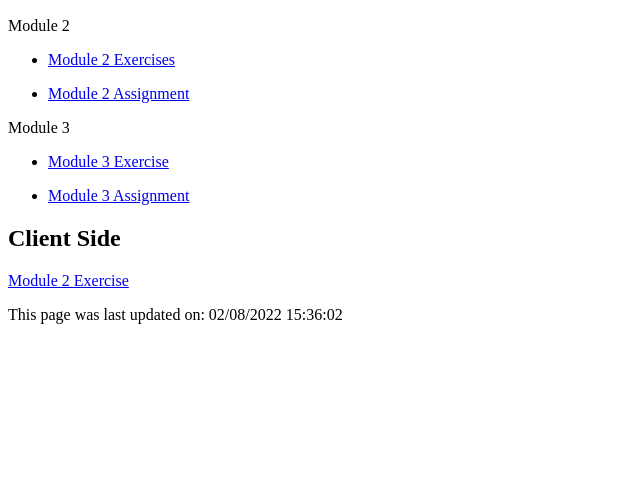
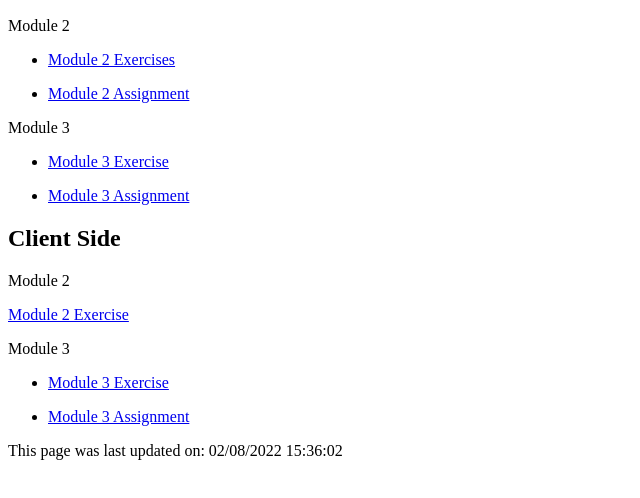
Before and after one commit to drspreston/webdev, a plain HTML site: page index.html in a window 1280 px wide. Shown: the part 110-608 px from the top of the page, without its empty margins (0-640 px from the left). Drawn offline with Linux system fonts and the light colour scheme.

Commit message:
Update index.html

```diff
--- a/index.html
+++ b/index.html
@@ -24,8 +24,14 @@
       </ul>
 
     <h2>Client Side</h2>
+    <p>Module 2</p>
     <p><a href="ClientSide/Module2/19code02.html">Module 2 Exercise</a></p>
 
+    <p>Module 3</p>
+    <ul>
+      <li><p><a href="ClientSide/Module3/Module3Exercise/index.html">Module 3 Exercise</a></p></li>
+        <li><p><a href="ClientSide/Module3/Module3Assignment/index.html">Module 3 Assignment</a></p></li>
+      </ul>
 
     <p>This page was last updated on:
       <script>
```
